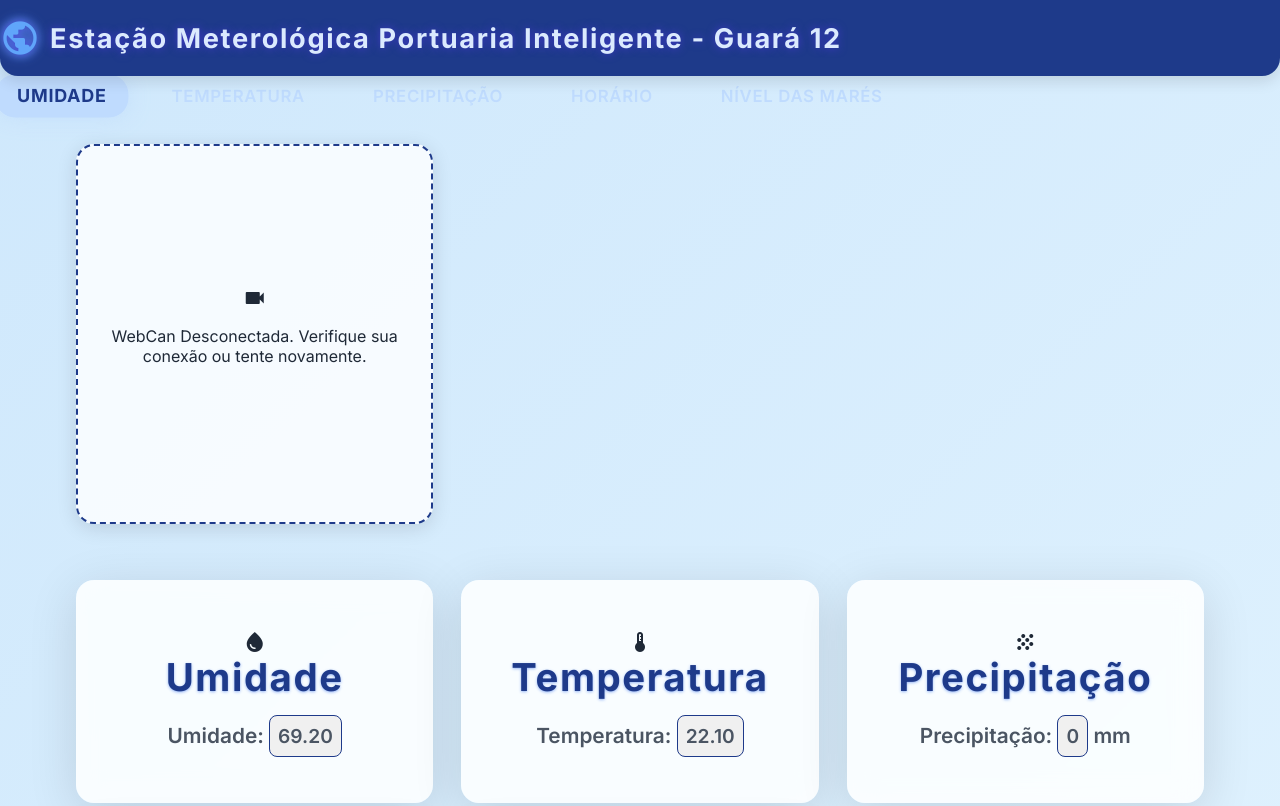
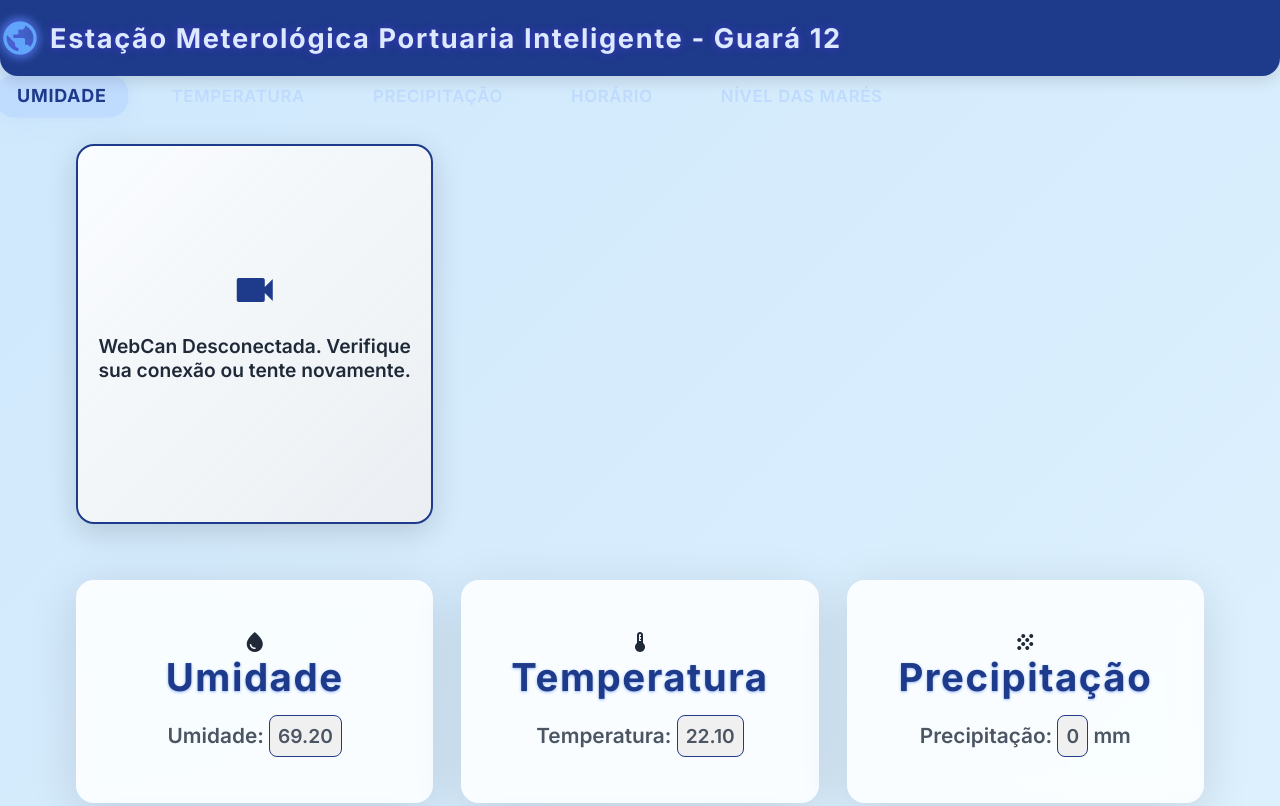
Before and after one commit to MonitoramentoGuara/Verificar-on-line, a plain HTML site: page index.html in a window 1280 px wide. Shown: the top 806 px of the page. Drawn offline with Linux system fonts and the light colour scheme.

Commit message:
Update index.html

```diff
--- a/index.html
+++ b/index.html
@@ -245,8 +245,8 @@
       box-shadow: inset 0 4px 12px #4f46e5aa;
     }
     .camera-frame {
-  background-color: rgba(255, 255, 255, 0.8); /* Fundo branco com leve transparência */
-  border: 2px dashed var(--color-primary); /* Borda pontilhada */
+  background: linear-gradient(135deg, rgba(255, 255, 255, 0.9), rgba(240, 240, 240, 0.8)); /* Gradiente suave */
+  border: 2px solid var(--color-primary); /* Borda sólida */
   border-radius: var(--border-radius);
   padding: 20px;
   display: flex;
@@ -254,8 +254,29 @@
   align-items: center;
   justify-content: center;
   text-align: center;
-  box-shadow: 0 4px 20px var(--color-shadow);
+  box-shadow: 0 8px 30px rgba(0, 0, 0, 0.15); /* Sombra mais suave */
+  max-width: 100%; /* Para garantir que o vídeo não ultrapasse a largura do contêiner */
+  transition: transform 0.3s, box-shadow 0.3s; /* Transição suave */
 }
+
+.camera-frame:hover {
+  transform: scale(1.05); /* Efeito de zoom ao passar o mouse */
+  box-shadow: 0 12px 40px rgba(0, 0, 0, 0.25); /* Sombra mais intensa ao passar o mouse */
+}
+
+.camera-frame p {
+  font-size: 1.2rem; /* Tamanho da fonte */
+  color: var(--color-text-primary); /* Cor do texto */
+  margin-top: 10px; /* Margem superior */
+  font-weight: 600; /* Peso da fonte */
+}
+
+.camera-frame .material-icons {
+  font-size: 3rem; /* Tamanho do ícone */
+  color: var(--color-primary); /* Cor do ícone */
+  margin-bottom: 10px; /* Margem inferior */
+}
+
   </style>
 </head>
 <body>
```
